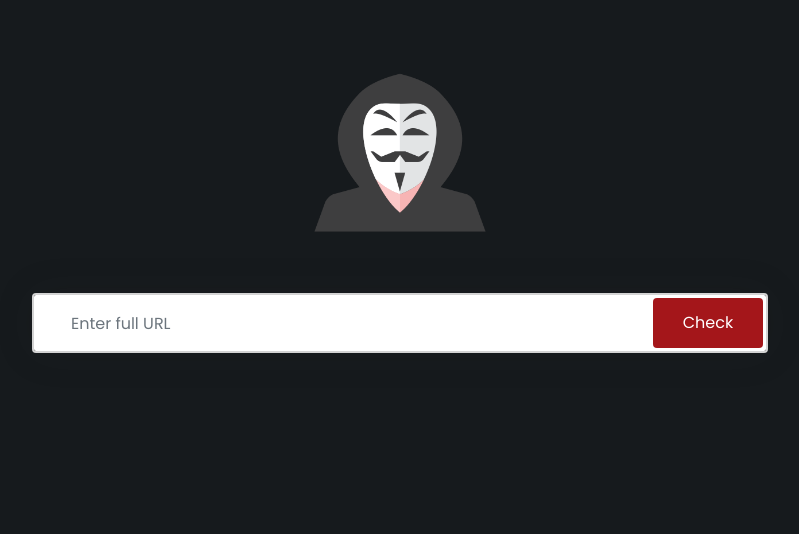
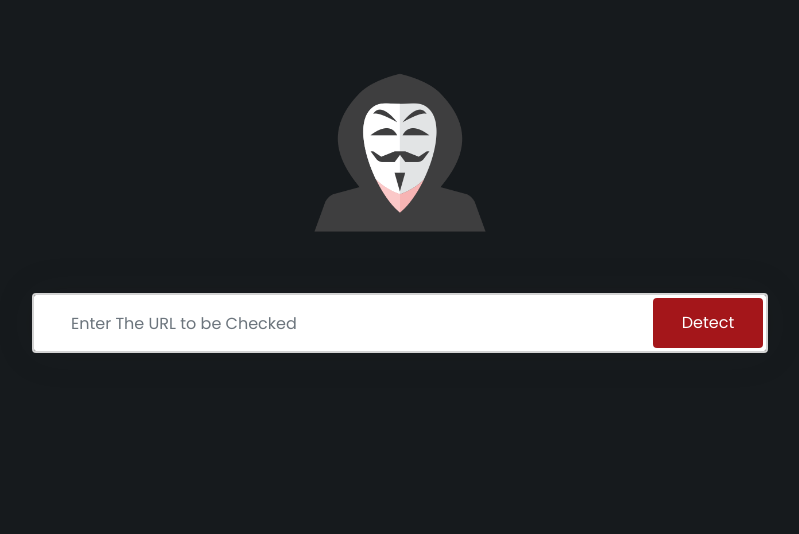
Before and after one commit to Swaroop-751/Jenkins-Dockerfile, a Flask app: page / in a window 1280 px wide. Shown: the part 144-678 px from the top of the page, without its empty margins (240-1039 px from the left). Run offline with Flask 2, Linux system fonts and the light colour scheme; parts of the project's set-up code (start-up, migrations or seed data) failed here and were passed over.

Commit message:
new updates

```diff
--- a/deployment.yml
+++ b/deployment.yml
@@ -14,7 +14,7 @@ spec:
     spec:
       containers:
         - name: webcontainer
-          image: swar2001/urldetector:v1.35
+          image: swar2001/urldetector:v1.36
           ports:
             - containerPort: 5000
           resources:
--- a/templates/index.html
+++ b/templates/index.html
@@ -24,10 +24,10 @@
                 <input
                   type="text"
                   class="form-control"
-                  placeholder="Enter full URL"
+                  placeholder="Enter The URL to be Checked"
                   name="url_name"
                 />
-                <button class="btn btn-error" type="submit">Check</button>
+                <button class="btn btn-error" type="submit">Detect</button>
               </div>
             </form>
             <div class="">
```
